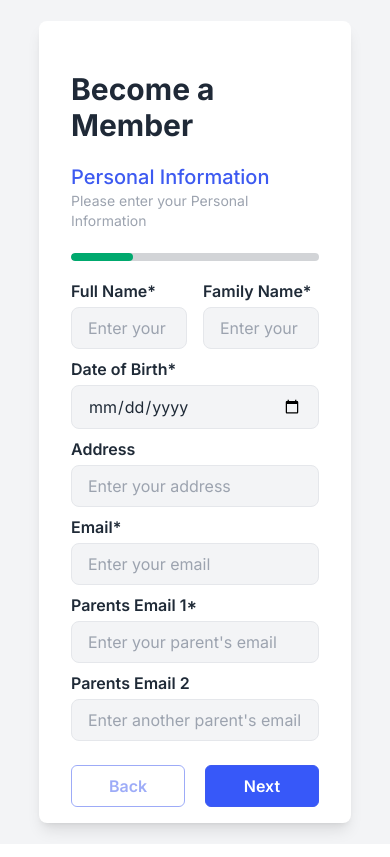
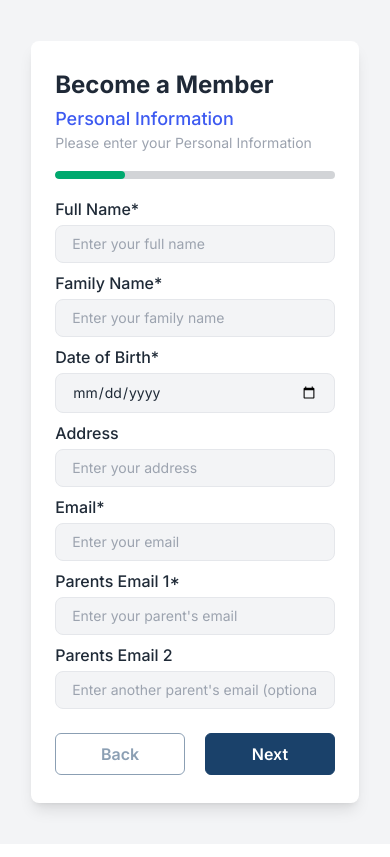
Before and after one commit to arifraj9911/sci-academy, a React (Vite) app: page /signup in a window 390 px wide. Built offline with nearby package versions, Linux system fonts and the light colour scheme.

Commit message:
edited signup page layout

```diff
--- a/src/Pages/SIgnup/SignUp.jsx
+++ b/src/Pages/SIgnup/SignUp.jsx
@@ -1,5 +1,6 @@
-import signupImage from "./../../assets/images/Sign-up/shapes.png";
-import logo from "./../../assets/images/Sign-up/Group 10.svg";
+// import signupImage from "./../../assets/images/Sign-up/shapes.png";
+import signupImage from "./../../assets/images/Sign-up/shapes New.png";
+// import logo from "./../../assets/images/Sign-up/Group 10.svg";
 import { useState } from "react";
 
 const Signup = () => {
@@ -69,8 +70,8 @@ const Signup = () => {
   const progressValue = (formPage / 4) * 100;
 
   return (
-    <div className="flex h-screen items-center justify-center bg-gray-100 px-[10%] lg:px-[10%]">
-      <div className="bg-white shadow-lg rounded-lg w-full max-w-[1440px]  grid grid-cols-1 lg:grid-cols-2 min-h-[86vh] max-h-[95vh]">
+    <div className="flex min-h-screen items-center justify-center bg-gray-100 px-[8%] py-10 lg:py-0 lg:px-[10%]">
+      <div className="bg-white shadow-lg rounded-lg w-full max-w-[1440px] grid grid-cols-1 lg:grid-cols-2 lg:min-h-[86vh] lg:max-h-[95vh]">
         {/* Left Side (Logo and Welcome message) */}
         <div
           style={{
@@ -79,9 +80,9 @@ const Signup = () => {
           }}
           className=" text-white 8 rounded-l-lg relative h-full hidden lg:block"
         >
-          <div className="flex flex-col justify-center items-center h-full">
+          {/* <div className="flex flex-col justify-center items-center h-full">
             <img src={logo} alt="" />
-          </div>
+          </div> */}
 
           <div className="absolute bottom-9 left-9 font-inter text-3xl font-semibold leading-[35px]">
             <p>Welcome to </p>
@@ -89,19 +90,21 @@ const Signup = () => {
           </div>
         </div>
         {/* Right Side (Form) */}
-        <div className="px-8 xl:px-16 py-[50px] font-inter max-h-full overflow-hidden">
-          <h2 className="text-3xl font-bold mb-5">Become a Member</h2>
-          <p className="text-xl font-medium text-[#3D5AF1]">
+        <div className="px-6 xl:px-16 py-7 md:py-[50px] font-inter max-h-full overflow-hidden">
+          <h2 className="text-2xl md:text-3xl font-bold mb-1 md:mb-5">
+            Become a Member
+          </h2>
+          <p className="text-lg md:text-xl font-medium text-[#3D5AF1]">
             {formPage === 1 && "Personal Information"}
             {formPage === 2 && "Academic Information"}
             {formPage === 3 && "Account Setup and Security"}
           </p>
-          <p className="text-sm text-[#9CA3AF] mb-3">
+          <p className="text-sm text-[#9CA3AF] mb-2 md:mb-3">
             {formPage === 1 && "Please enter your Personal Information"}
             {formPage === 2 && "Please enter your Academic Information"}
             {formPage === 3 && "Please enter your Account Setup and Security"}
           </p>
-          <p className="text-sm text-[#9CA3AF] mb-3"></p>
+          {/* <p className="text-sm text-[#9CA3AF] mb-3"></p> */}
           {/* progress bar */}
           <div className="mb-3">
             <progress
@@ -115,35 +118,39 @@ const Signup = () => {
           <form onSubmit={handleSubmit} className="text-[#1F2A37]">
             {/* Display common error message */}
             {formError && (
-              <p className="text-red-500 text-sm mb-3">{formError}</p>
+              <p className="text-red-500 text-sm mb-2 md:mb-3">{formError}</p>
             )}
 
             {/* form page 1: Personal Information */}
             {formPage === 1 && (
               <div className="space-y-2">
                 {/* full name and family name */}
-                <div className="grid grid-cols-2 gap-4">
+                <div className="grid grid-cols-1 md:grid-cols-2 gap-2 md:gap-4">
                   <div>
-                    <label className="font-semibold">Full Name*</label>
+                    <label className="font-medium md:font-semibold">
+                      Full Name*
+                    </label>
                     <input
                       type="text"
                       name="fullName"
                       value={formData.fullName}
                       onChange={handleInputChange}
                       placeholder="Enter your full name"
-                      className="w-full px-4 py-2 border rounded-lg bg-[#F3F4F6] mt-1 outline-none focus:ring-1"
+                      className="w-full text-sm md:text-base px-4 py-2 border rounded-lg bg-[#F3F4F6] mt-1 outline-none focus:ring-1"
                       required
                     />
                   </div>
                   <div>
-                    <label className="font-semibold">Family Name*</label>
+                    <label className="font-medium md:font-semibold">
+                      Family Name*
+                    </label>
                     <input
                       type="text"
                       name="familyName"
                       value={formData.familyName}
                       onChange={handleInputChange}
                       placeholder="Enter your family name"
-                      className="w-full px-4 py-2 border rounded-lg bg-[#F3F4F6] mt-1 outline-none focus:ring-1"
+                      className="w-full text-sm md:text-base px-4 py-2 border rounded-lg bg-[#F3F4F6] mt-1 outline-none focus:ring-1"
                       required
                     />
                   </div>
@@ -151,68 +158,76 @@ const Signup = () => {
 
                 {/* date of birth */}
                 <div>
-                  <label className="font-semibold">Date of Birth*</label>
+                  <label className="font-medium md:font-semibold">
+                    Date of Birth*
+                  </label>
                   <input
                     type="date"
                     name="dateOfBirth"
                     value={formData.dateOfBirth}
                     onChange={handleInputChange}
-                    className="w-full px-4 py-2 border rounded-lg bg-[#F3F4F6] mt-1 outline-none focus:ring-1"
+                    className="w-full text-sm md:text-base px-4 py-2 border rounded-lg bg-[#F3F4F6] mt-1 outline-none focus:ring-1"
                     required
                   />
                 </div>
 
                 {/* address -> optional */}
                 <div>
-                  <label className="font-semibold">Address</label>
+                  <label className="font-medium md:font-semibold">
+                    Address
+                  </label>
                   <input
                     type="text"
                     name="address"
                     value={formData.address}
                     onChange={handleInputChange}
                     placeholder="Enter your address"
-                    className="w-full px-4 py-2 border rounded-lg bg-[#F3F4F6] mt-1 outline-none focus:ring-1"
+                    className="w-full text-sm md:text-base px-4 py-2 border rounded-lg bg-[#F3F4F6] mt-1 outline-none focus:ring-1"
                   />
                 </div>
 
                 {/* email */}
                 <div>
-                  <label className="font-semibold">Email*</label>
+                  <label className="font-medium md:font-semibold">Email*</label>
                   <input
                     type="email"
                     name="email"
                     value={formData.email}
                     onChange={handleInputChange}
                     placeholder="Enter your email"
-                    className="w-full px-4 py-2 border rounded-lg bg-[#F3F4F6] mt-1 outline-none focus:ring-1"
+                    className="w-full text-sm md:text-base px-4 py-2 border rounded-lg bg-[#F3F4F6] mt-1 outline-none focus:ring-1"
                     required
                   />
                 </div>
 
                 {/* parents email */}
                 <div>
-                  <label className="font-semibold">Parents Email 1*</label>
+                  <label className="font-medium md:font-semibold">
+                    Parents Email 1*
+                  </label>
                   <input
                     type="email"
                     name="parentsEmail1"
                     value={formData.parentsEmail1}
                     onChange={handleInputChange}
                     placeholder="Enter your parent's email"
-                    className="w-full px-4 py-2 border rounded-lg bg-[#F3F4F6] mt-1 outline-none focus:ring-1"
+                    className="w-full text-sm md:text-base px-4 py-2 border rounded-lg bg-[#F3F4F6] mt-1 outline-none focus:ring-1"
                     required
                   />
                 </div>
 
                 {/* parents email 2 -> optional */}
                 <div>
-                  <label className="font-semibold">Parents Email 2</label>
+                  <label className="font-medium md:font-semibold">
+                    Parents Email 2
+                  </label>
                   <input
                     type="email"
                     name="parentsEmail2"
                     value={formData.parentsEmail2}
                     onChange={handleInputChange}
                     placeholder="Enter another parent's email (optional)"
-                    className="w-full px-4 py-2 border rounded-lg bg-[#F3F4F6] mt-1 outline-none focus:ring-1"
+                    className="w-full text-sm md:text-base px-4 py-2 border rounded-lg bg-[#F3F4F6] mt-1 outline-none focus:ring-1"
                   />
                 </div>
               </div>
@@ -223,28 +238,32 @@ const Signup = () => {
               <div className="space-y-2">
                 {/* school */}
                 <div>
-                  <label className="font-semibold">School*</label>
+                  <label className="font-medium md:font-semibold">
+                    School*
+                  </label>
                   <input
                     type="text"
                     name="school"
                     value={formData.school}
                     onChange={handleInputChange}
                     placeholder="Enter your school"
-                    className="w-full px-4 py-2 border rounded-lg bg-[#F3F4F6] mt-1 outline-none focus:ring-1"
+                    className="w-full text-sm md:text-base px-4 py-2 border rounded-lg bg-[#F3F4F6] mt-1 outline-none focus:ring-1"
                     required
                   />
                 </div>
 
                 {/* year level */}
                 <div>
-                  <label className="font-semibold">Year Level*</label>
+                  <label className="font-medium md:font-semibold">
+                    Year Level*
+                  </label>
                   <input
                     type="text"
                     name="yearLevel"
                     value={formData.yearLevel}
                     onChange={handleInputChange}
                     placeholder="Enter your year level"
-                    className="w-full px-4 py-2 border rounded-lg bg-[#F3F4F6] mt-1 outline-none focus:ring-1"
+                    className="w-full text-sm md:text-base px-4 py-2 border rounded-lg bg-[#F3F4F6] mt-1 outline-none focus:ring-1"
                     required
                   />
                 </div>
@@ -256,7 +275,7 @@ const Signup = () => {
               <div className="space-y-2">
                 {/* username or email */}
                 <div>
-                  <label className="font-semibold">
+                  <label className="font-medium md:font-semibold">
                     Username or Email Address*
                   </label>
                   <input
@@ -265,21 +284,23 @@ const Signup = () => {
                     value={formData.username}
                     onChange={handleInputChange}
                     placeholder="Choose a username"
-                    className="w-full px-4 py-2 border rounded-lg bg-[#F3F4F6] mt-1 outline-none focus:ring-1"
+                    className="w-full text-sm md:text-base px-4 py-2 border rounded-lg bg-[#F3F4F6] mt-1 outline-none focus:ring-1"
                     required
                   />
                 </div>
 
                 {/* password */}
                 <div>
-                  <label className="font-semibold">Password*</label>
+                  <label className="font-medium md:font-semibold">
+                    Password*
+                  </label>
                   <input
                     type="password"
                     name="password"
                     value={formData.password}
                     onChange={handleInputChange}
                     placeholder="Choose a password"
-                    className="w-full px-4 py-2 border rounded-lg bg-[#F3F4F6] mt-1 outline-none focus:ring-1"
+                    className="w-full text-sm md:text-base px-4 py-2 border rounded-lg bg-[#F3F4F6] mt-1 outline-none focus:ring-1"
                     required
                   />
                 </div>
@@ -290,7 +311,7 @@ const Signup = () => {
             <div className="flex justify-between mt-6 font-semibold gap-5 items-center">
               <button
                 type="button"
-                className={`w-1/2 border border-[#3D5AF1] rounded-md text-[#3D5AF1] py-2 ${
+                className={`w-1/2 border border-[#1A416A] rounded-md text-[#1A416A] py-2 ${
                   formPage === 1 ? "opacity-50 cursor-not-allowed" : ""
                 }`}
                 onClick={() => formPage > 1 && setFormPage(formPage - 1)}
@@ -302,7 +323,7 @@ const Signup = () => {
               {formPage < 3 ? (
                 <button
                   type="button"
-                  className="w-1/2 border border-[#3D5AF1] bg-[#3758F9] text-white py-2 rounded-md"
+                  className="w-1/2 border border-[#1A416A] bg-[#1A416A] text-white py-2 rounded-md"
                   onClick={handleNext}
                 >
                   Next
@@ -310,7 +331,7 @@ const Signup = () => {
               ) : (
                 <button
                   type="submit"
-                  className="w-1/2 border border-[#3D5AF1] bg-[#3758F9] text-white py-2 rounded-md"
+                  className="w-1/2 border border-[#1A416A] bg-[#1A416A] text-white py-2 rounded-md"
                 >
                   Submit
                 </button>
```
Also changed, not shown: src/assets/images/Sign-up/shapes New.png (added).
